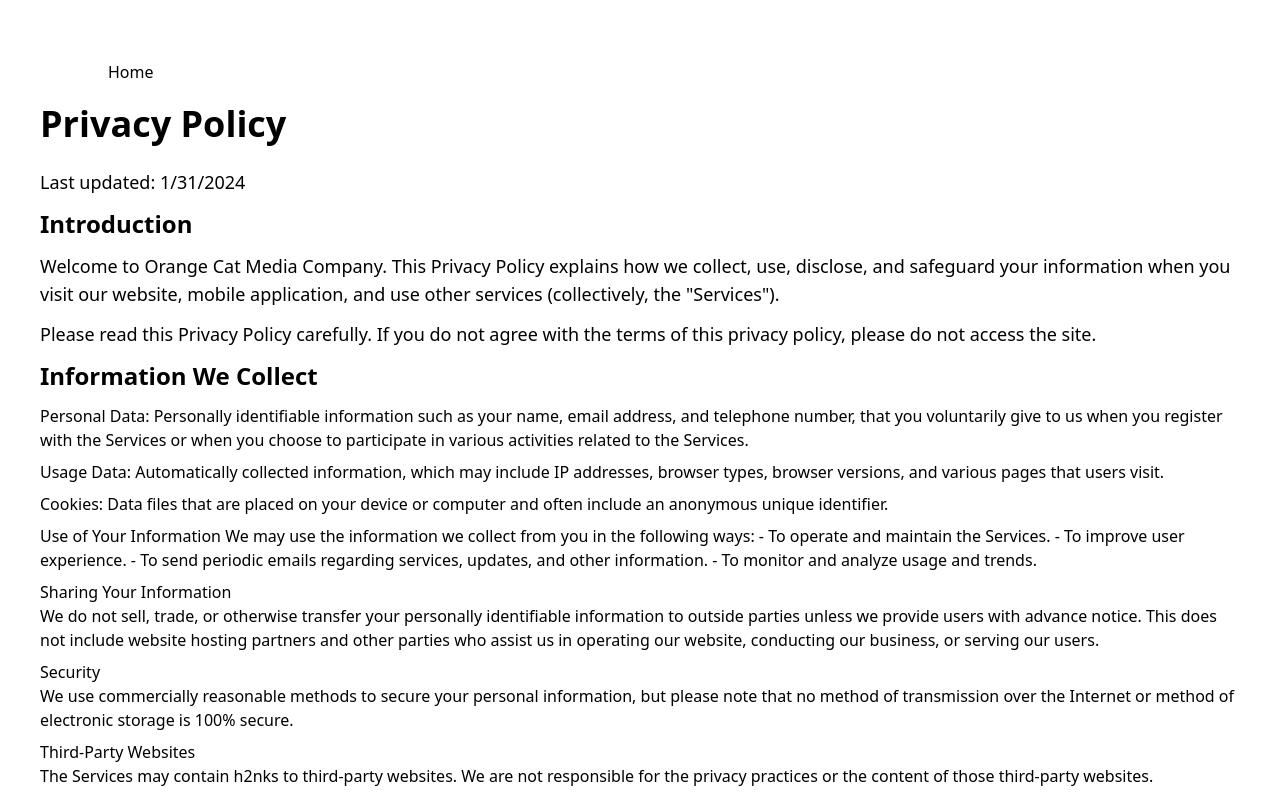
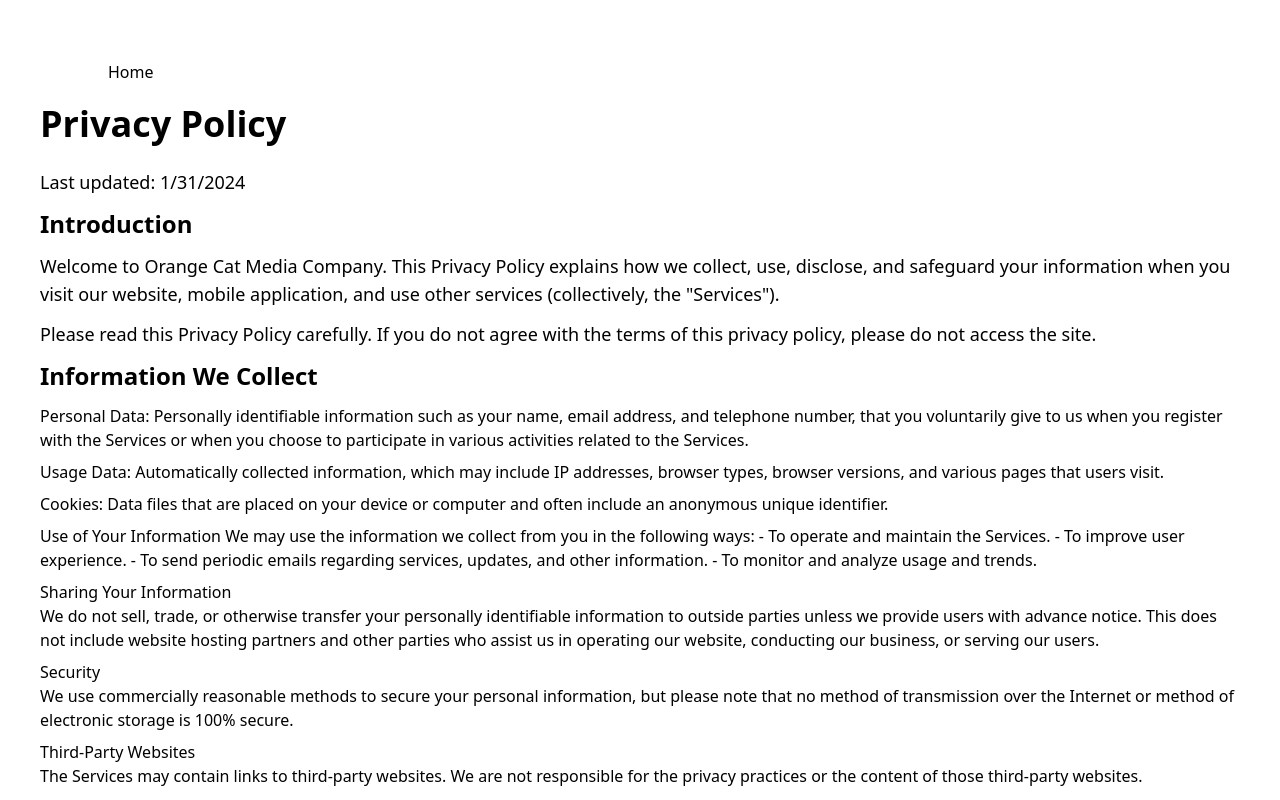
Before and after one commit to lee14k/orangecatmedia, a Next.js app: page /privacy in a window 1280 px wide. Shown: the top 800 px of the page. Built offline with nearby package versions, Linux system fonts and the light colour scheme.

Commit message:
typo on privacy

```diff
--- a/src/pages/privacy.js
+++ b/src/pages/privacy.js
@@ -70,7 +70,7 @@
       <h2 className="mb-2">
         Third-Party Websites
         <p>
-          The Services may contain h2nks to third-party websites. We are not
+          The Services may contain links to third-party websites. We are not
           responsible for the privacy practices or the content of those
           third-party websites.{" "}
         </p>
```
